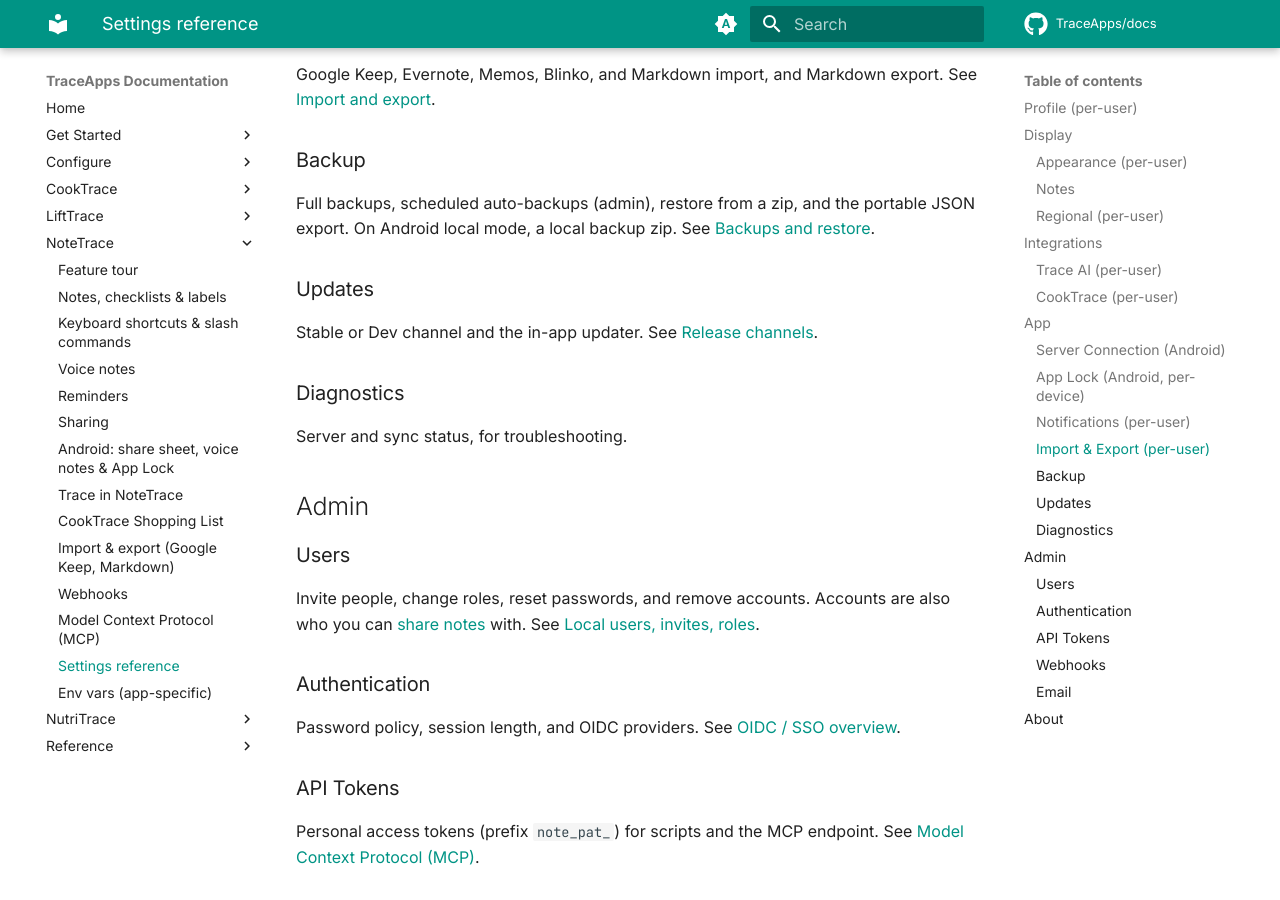
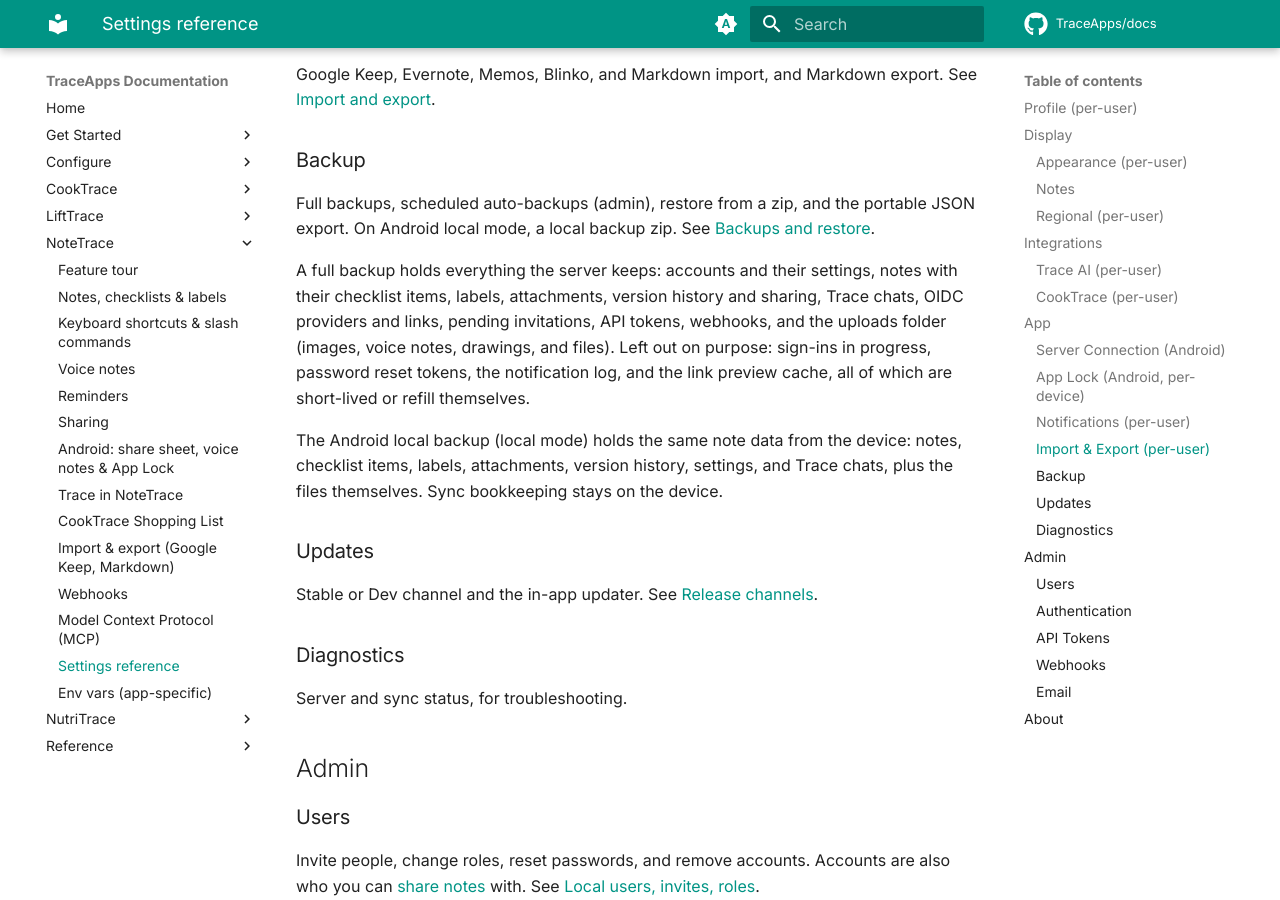
Before and after one commit to TraceApps/docs, an MkDocs documentation site: the page built from docs/notetrace/settings.md, in a window 1280 px wide and 900 px high, scrolled down 3094 px. Built offline with MkDocs 1.6.1 and Material for MkDocs 9.7.7, drawn with Linux system fonts in a browser that asks for light colours; comment, search, counter and statistics services are not loaded.

Commit message:
NoteTrace backup contents

```diff
--- a/docs/notetrace/settings.md
+++ b/docs/notetrace/settings.md
@@ -82,6 +82,10 @@ Google Keep, Evernote, Memos, Blinko, and Markdown import, and Markdown export.
 
 Full backups, scheduled auto-backups (admin), restore from a zip, and the portable JSON export. On Android local mode, a local backup zip. See [Backups and restore](../self-hosting/backups.md).
 
+A full backup holds everything the server keeps: accounts and their settings, notes with their checklist items, labels, attachments, version history and sharing, Trace chats, OIDC providers and links, pending invitations, API tokens, webhooks, and the uploads folder (images, voice notes, drawings, and files). Left out on purpose: sign-ins in progress, password reset tokens, the notification log, and the link preview cache, all of which are short-lived or refill themselves.
+
+The Android local backup (local mode) holds the same note data from the device: notes, checklist items, labels, attachments, version history, settings, and Trace chats, plus the files themselves. Sync bookkeeping stays on the device.
+
 ### Updates
 
 Stable or Dev channel and the in-app updater. See [Release channels](../reference/release-channels.md).
```
